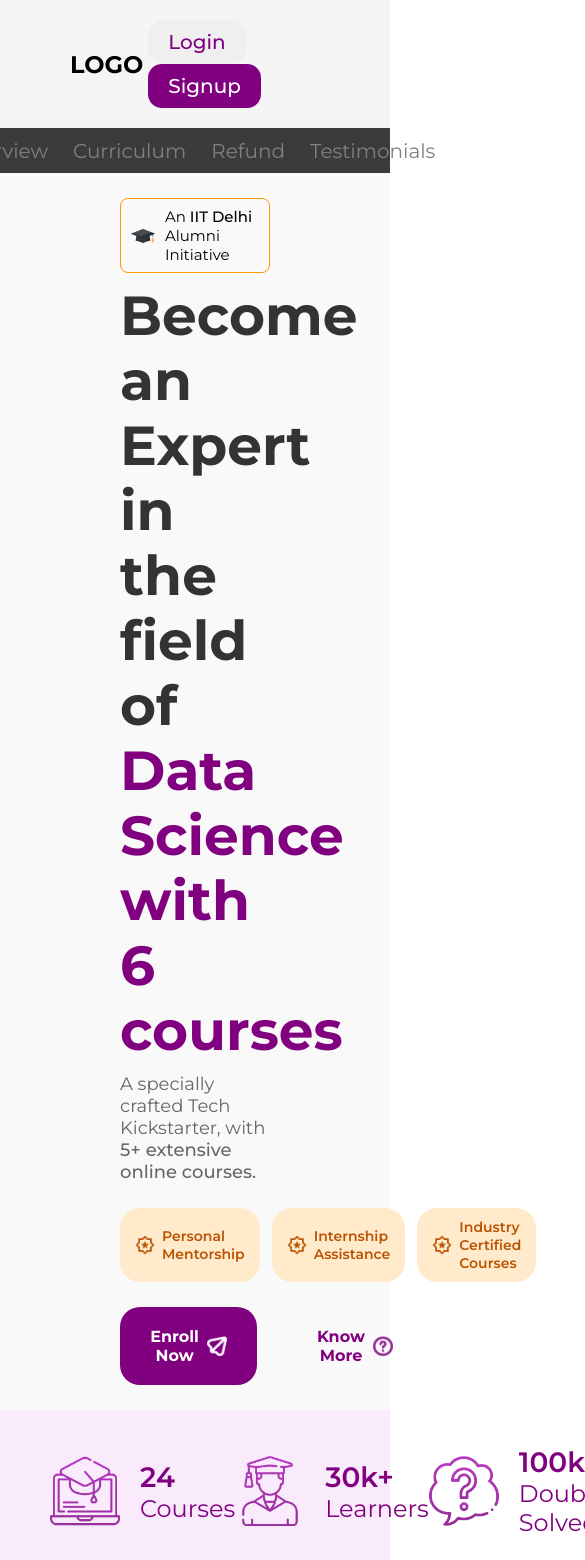
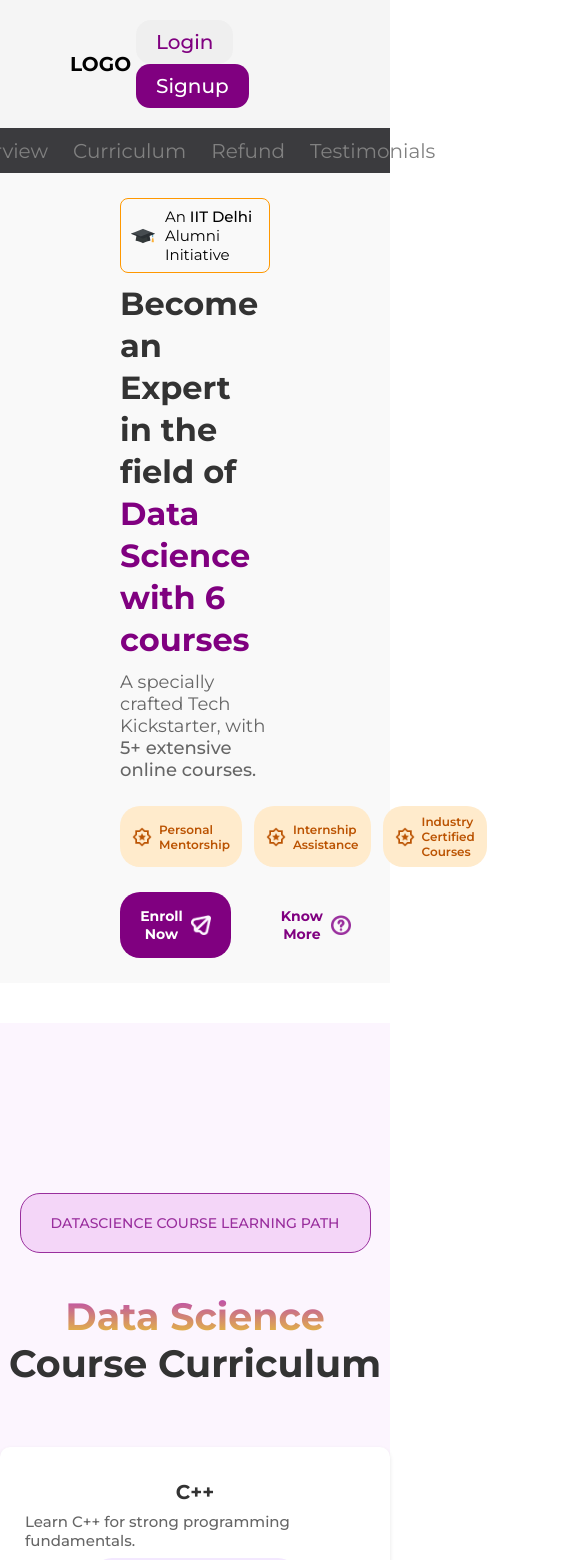
Before and after one commit to Aftab1112/Tutedude-Assignment, a React (Vite) app: page / in a window 390 px wide. Shown: the top 1560 px of the page, 585 px wide, since content can reach past the window. Built offline with nearby package versions, Linux system fonts and the light colour scheme.

Commit message:
made responsive

```diff
--- a/src/App.css
+++ b/src/App.css
@@ -242,14 +242,14 @@
 }
 
 .stat p {
+  font-size: 24px;
+  font-weight: 400;
+}
+
+.stat h2 {
   font-size: 28px;
   color: purple;
   font-weight: 600;
-}
-
-.stat h2 {
-  font-size: 24px;
-  font-weight: 400;
 }
 
 .straight-line {
@@ -778,3 +778,61 @@
   font-weight: 500;
   text-align: center;
 }
+
+@media screen and (max-width: 768px) {
+  .navbar-logo {
+    font-size: 20px;
+  }
+  .hero-content h1 {
+    font-size: 32px;
+    line-height: 42px;
+  }
+
+  .features span {
+    font-size: 12px;
+    padding: 8px 12px;
+  }
+
+  .hero-buttons button {
+    padding: 15px 20px;
+    font-size: 14px;
+  }
+
+  .course-item {
+    flex-direction: column;
+    align-items: center;
+  }
+  .course-item h3 {
+    text-align: center;
+    margin: 8px 0;
+  }
+  .course-item button {
+    margin-top: 8px;
+  }
+  .badge {
+    gap: 1px;
+  }
+
+  .stats-section {
+    display: none;
+  }
+  .steps {
+    display: none;
+  }
+  .para-container {
+    flex-direction: column;
+    align-items: center;
+  }
+  .content-grid {
+    flex-direction: column;
+    align-items: center;
+  }
+  .para-bg {
+    padding: 2px 4px;
+    font-size: 12px;
+  }
+  .orders {
+    flex-direction: column;
+    align-items: center;
+  }
+}
--- a/src/components/StatsSection.jsx
+++ b/src/components/StatsSection.jsx
@@ -9,31 +9,31 @@ const StatsSection = () => {
     <section className="stats-section">
       <div className="stat">
         <img src={laptop} alt="Courses" />
-        <p>
-          24 <h2>Courses</h2>
-        </p>
+        <h2>
+          24 <p>Courses</p>
+        </h2>
       </div>
       <div className="straight-line"></div>
       <div className="stat">
         <img src={graduated} alt="graduated" />
-        <p>
-          30k+ <h2>Learners</h2>
-        </p>
+        <h2>
+          30k+ <p>Learners</p>
+        </h2>
       </div>
       <div className="straight-line"></div>
       <div className="stat">
         <img src={question} alt="question" />
-        <p>
+        <h2>
           {" "}
-          100k+ <h2>Doubts Solved</h2>
-        </p>
+          100k+ <p>Doubts Solved</p>
+        </h2>
       </div>
       <div className="straight-line"></div>
       <div className="stat">
         <img src={complete} alt="complete" />
-        <p>
-          10k+ <h2>Student Projects</h2>
-        </p>
+        <h2>
+          10k+ <p>Student Projects</p>
+        </h2>
       </div>
     </section>
   );
```
